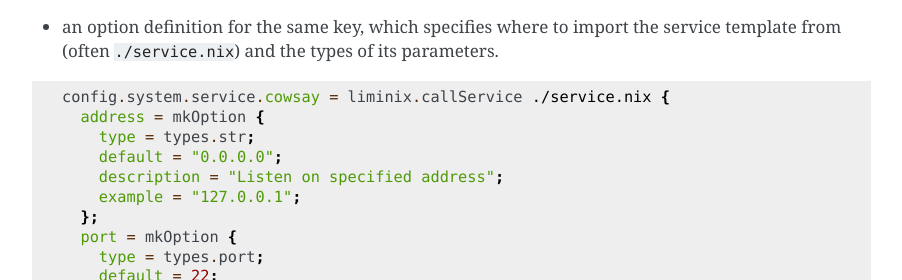
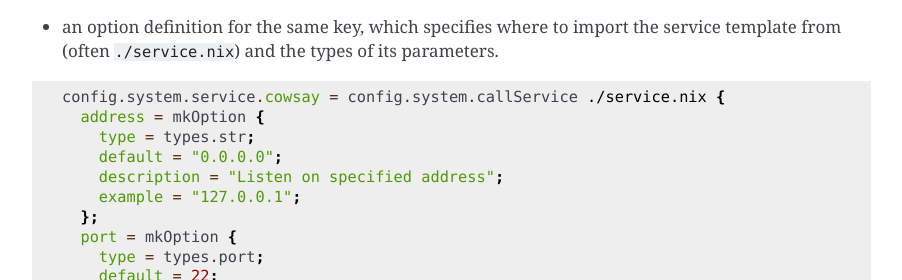
Before and after one commit to telent/liminix, a Sphinx documentation site: the page built from doc/configuration.rst, in a window 1280 px wide and 900 px high, scrolled down 2743 px. Shown: the part 172-452 px from the top of the window, without its empty margins (282-1184 px from the left). Built offline with Sphinx 7.4.7, drawn with Linux system fonts in a browser that asks for light colours; pages that are not in the unit, such as notebooks, are missing from menus.

Commit message:
finish moving pkgs.linimix.callService to config.system

```diff
--- a/doc/configuration.rst
+++ b/doc/configuration.rst
@@ -174,7 +174,7 @@ To expose a service template in a module, it needs the following:
 
 .. code-block:: nix
 
-    config.system.service.cowsay = liminix.callService ./service.nix {
+    config.system.service.cowsay = config.system.callService ./service.nix {
       address = mkOption {
 	type = types.str;
 	default = "0.0.0.0";
```
Also changed, not shown: 13 other files.
